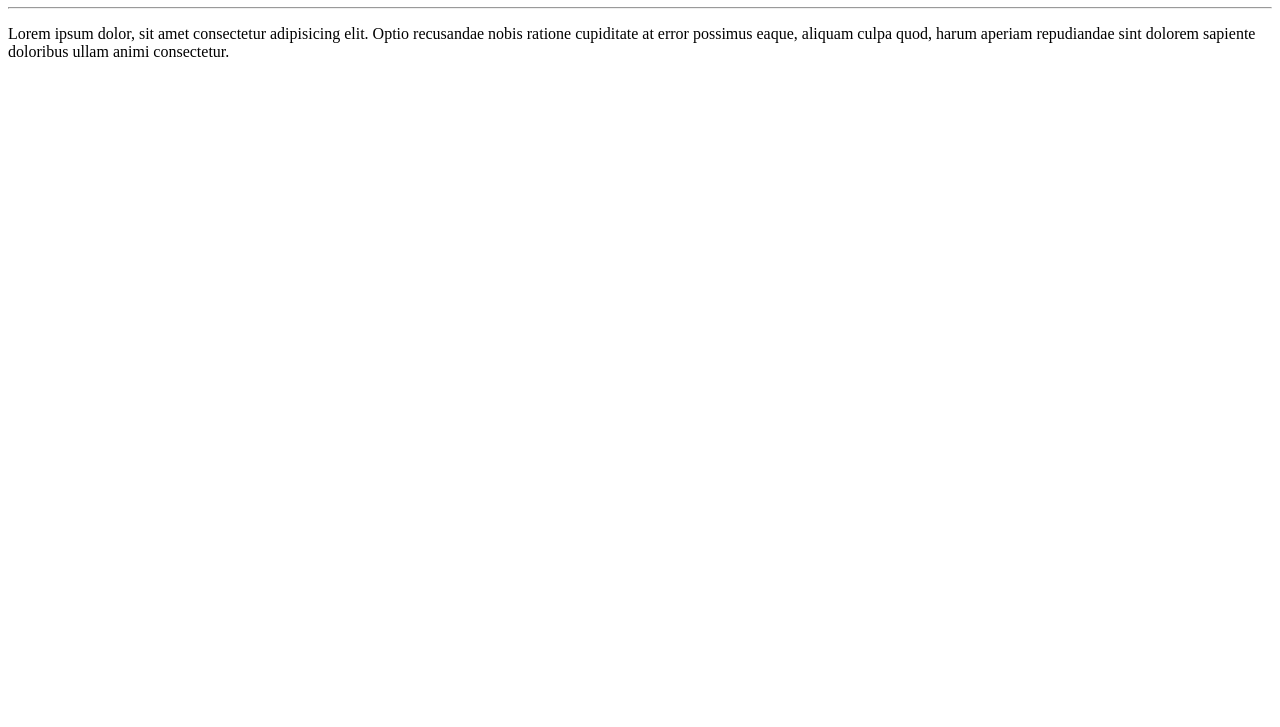
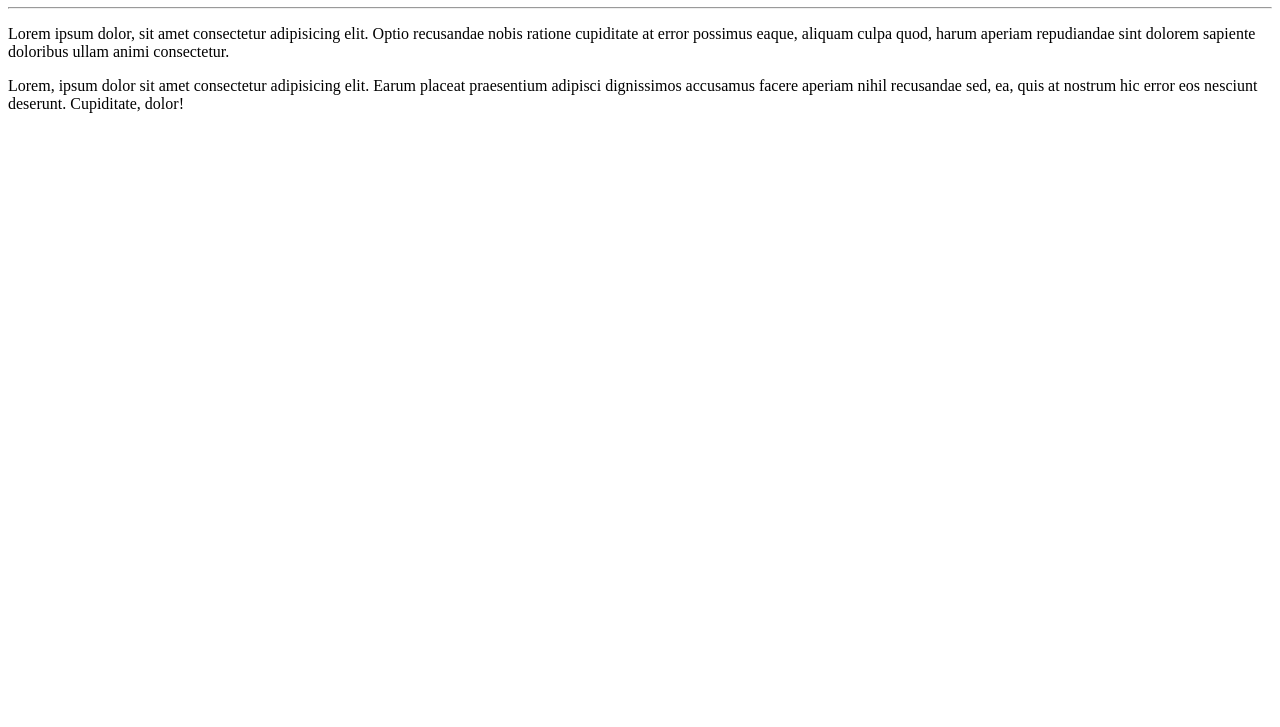
Before and after one commit to Brunonascto/Ola-Mundo, a plain HTML site: page site-exemplo/index.html in a window 1280 px wide. Shown: the part 73-800 px from the top of the page. Drawn offline with Linux system fonts and the light colour scheme.

Commit message:
Adicionei um parágrafo

```diff
--- a/site-exemplo/index.html
+++ b/site-exemplo/index.html
@@ -9,5 +9,6 @@
     <h1>Olá, Mundo!</h1>
     <hr>
     <p>Lorem ipsum dolor, sit amet consectetur adipisicing elit. Optio recusandae nobis ratione cupiditate at error possimus eaque, aliquam culpa quod, harum aperiam repudiandae sint dolorem sapiente doloribus ullam animi consectetur.</p>
+    <p>Lorem, ipsum dolor sit amet consectetur adipisicing elit. Earum placeat praesentium adipisci dignissimos accusamus facere aperiam nihil recusandae sed, ea, quis at nostrum hic error eos nesciunt deserunt. Cupiditate, dolor!</p>
 </body>
 </html>
```
